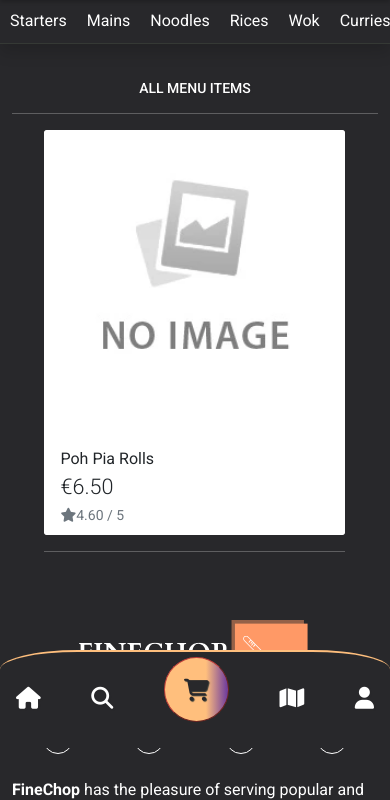
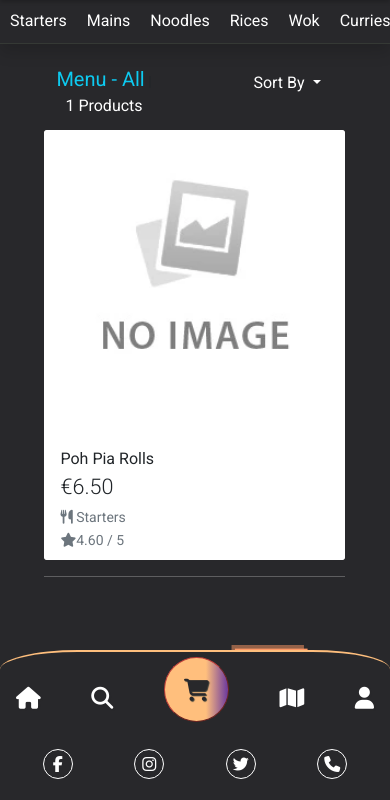
Before and after one commit to Code-Institute-Submissions/KristianColville1-fine-chop_JanResub, a Django app: page /menu/ in a window 390 px wide. Shown: the part 96-896 px from the top of the page. Run offline with Django 3.2, Linux system fonts and the light colour scheme; data comes from the database, SQL or seed files in the repository; some libraries are stand-ins or nearby versions.

Commit message:
Fix food menu layout and add sorting dropdown menu

```diff
--- a/menu/templates/menu/includes/food-menu.html
+++ b/menu/templates/menu/includes/food-menu.html
@@ -1,4 +1,4 @@
-<div class="horizontal-scroll-food-menu text-center shadow">
+<div class="horizontal-scroll-food-menu shadow d-md-flex justify-content-md-center">
     {% for category in menu_categories %}<a class="nav-link {{category.name|lower}}"
         href="{% url 'menu' %}?category={{category.name|lower}}" aria-label="Food menu for
         {{category.friendly_name}}">{{category.friendly_name}}</a>{% endfor %}
--- a/menu/templates/menu/menu-all.html
+++ b/menu/templates/menu/menu-all.html
@@ -4,7 +4,7 @@
 
 {% block extra_css %}
 <link rel="stylesheet" href="{% static 'menu/css/menu.css' %}">{% endblock extra_css %}
-{% block head_title %}Menu - {{is_category|upper}}{% endblock head_title %}
+{% block head_title %}{{is_category|title}}{% endblock head_title %}
 {% block content %}
 <div class="menu-spacer">
     {% comment %} provides spacing for the fixed food menu and containers {% endcomment%}
@@ -12,13 +12,33 @@
 {% include 'menu/includes/food-menu.html' %}
 <div class="container-fluid mt-3 food-menu">
     <div class="row">
-            <div class="col text-center mt-3">
-                {% if is_specific_food_menu %}
-                <h2 class="headings">{{is_category|upper}}</h2>
-                {% else%}
-                <h2 class="headings">All Menu Items</h2>
-                {% endif%}
-                <hr class="w-100 mb-1 text-white">
+        <div class="col text-center">
+            <div class="col-12 d-flex justify-content-around">
+                <p class="p-0 m-0 g-0 text-center d-flex flex-column justify-content-center">
+                    {% if is_category %}
+                    <span class="small"><a href="{% url 'menu' %}" class="text-info fs-5">Menu -
+                            {{is_category|title}}</a> |
+                    </span>
+                    {% endif %}
+                    <span class="text-white">
+                    {{ menu_items|length }} Products{% if search_term %} found for
+                    <strong>"{{ search_term }}"</strong>{% endif %}</span>
+                </p>
+                <div class="dropdown">
+                    <button class="btn text-white dropdown-toggle" type="button" id="sorting-dropdown"
+                        data-bs-toggle="dropdown" aria-expanded="false">
+                        Sort By
+                    </button>
+                    <ul class="dropdown-menu bg-white" aria-labelledby="sorting-dropdown">
+                        <li><a href="{% url 'menu' %}?sort=price&direction=asc" class="dropdown-item"
+                                aria-label="Sort food items by price">By
+                                Price</a></li>
+                        <li><a href="{% url 'menu' %}?sort=rating&direction=desc" class="dropdown-item"
+                                aria-label="Sort food items by rating">By
+                                Rating</a></li>
+                    </ul>
+                </div>
+            </div>
         </div>
     </div>
     <div class="row">
@@ -26,17 +46,15 @@
             <div class="row mt-1 mb-2"></div>
             <div class="row">
                 {% for food in menu_items %}
-                    <div class="col-sm-6 col-md-6 col-lg-4 col-xl-3 ">
-                        <div class="card h-100 border-0">
+                <div class="col-sm-6 col-md-6 col-lg-4 col-xl-3 card-container">
+                    <div class="card border-0">
                         {% if food.image %}
                         <a href="{% url 'item_details' food.name food.id %}">
-                                <img class="card-img-top img-fluid" src="{{ food.image.url }}"
-                                    alt="{{ food.name }}">
+                            <img class="card-img-top img-fluid" src="{{ food.image.url }}" alt="{{ food.name }}">
                         </a>
                         {% elif food.image == '' %}
                         <a href="{% url 'item_details' food.name food.id %}">
-                                <img class="card-img-top img-fluid" src="{{ MEDIA_URL }}noimage.webp"
-                                    alt="{{ food.name }}">
+                            <img class="card-img-top img-fluid" src="{{ MEDIA_URL }}noimage.webp" alt="{{ food.name }}">
                         </a>
                         {% endif %}
                         <div class="card-body pb-0">
@@ -46,6 +64,13 @@
                             <div class="row">
                                 <div class="col">
                                     <p class="lead fs-4 mb-0 text-left font-weight-bold">€{{ food.price }}</p>
+                                    {% if food.category %}
+                                    <p class="small mt-1 mb-0">
+                                        <a class="text-muted" href="{% url 'menu' %}?category={{ food.category.name }}">
+                                            <i class="fa-solid fa-utensils mr-1"></i> {{ food.category.friendly_name }}
+                                        </a>
+                                    </p>
+                                    {% endif %}
                                     {% if food.rating %}
                                     <small class="text-muted"><i class="fas fa-star mr-1"></i>{{ food.rating }} /
                                         5</small>
```
Lines whose indentation alone changed are shown as unchanged.
